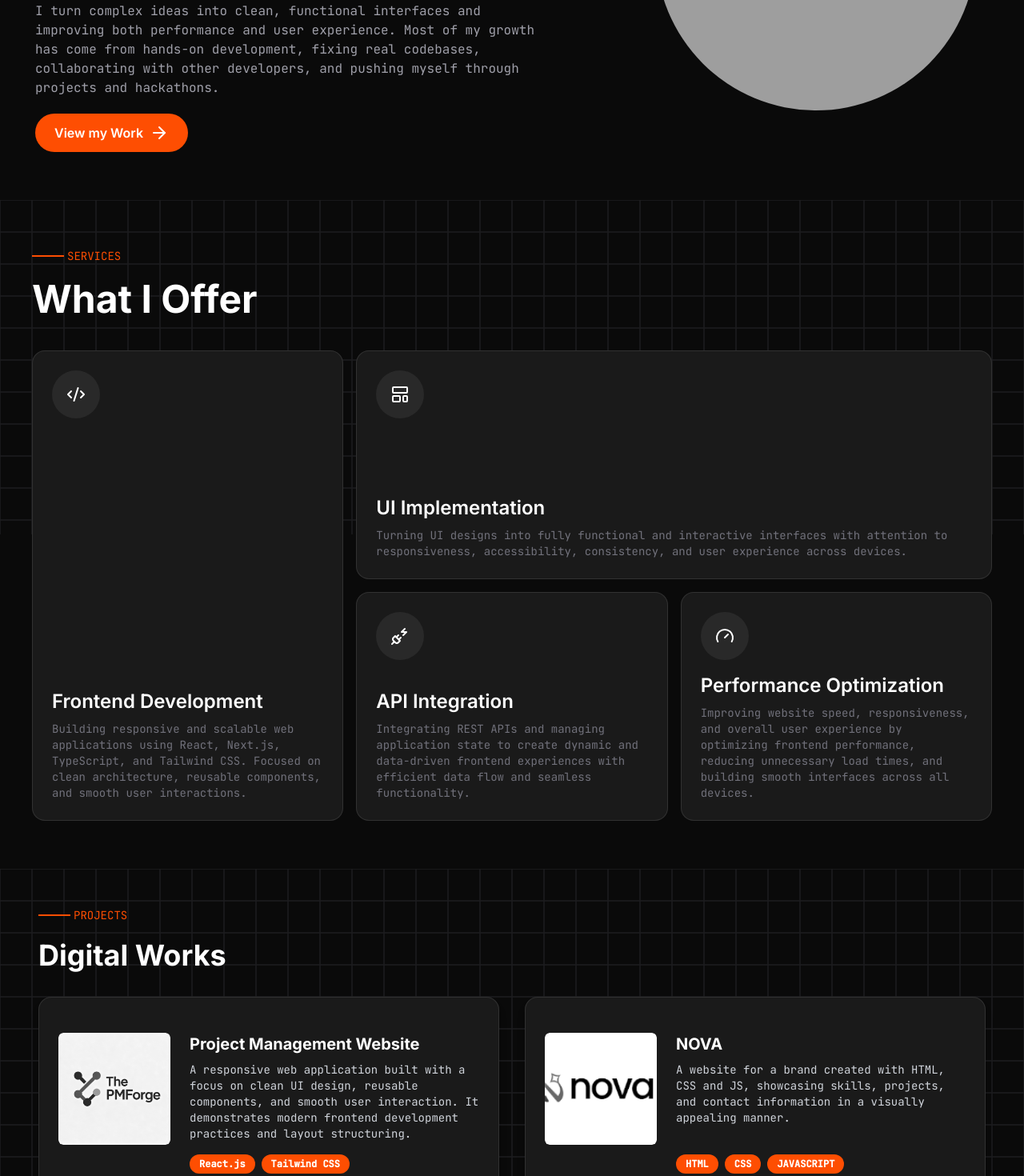
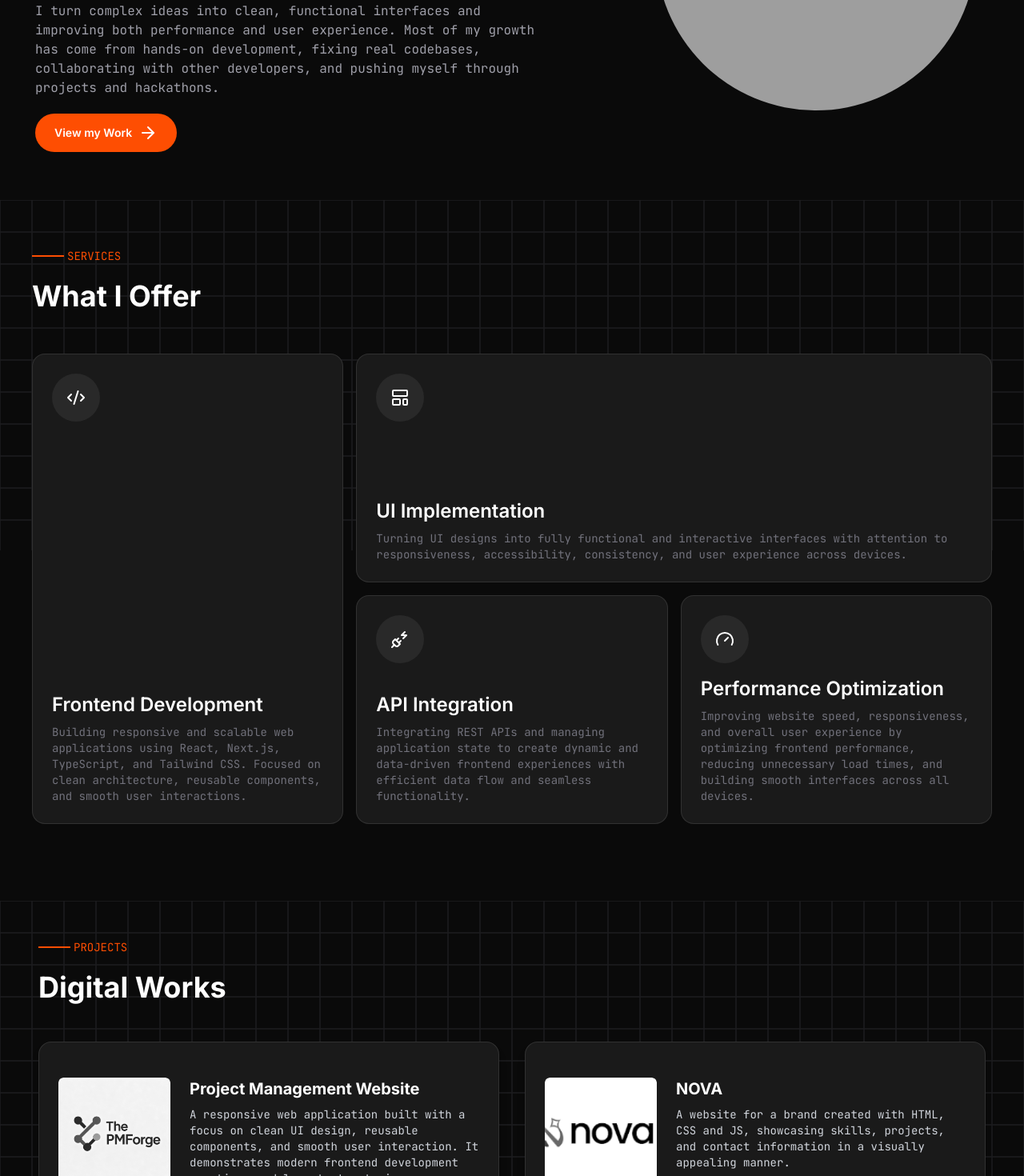
Before and after one commit to FOA-developer/My-Portfolio, a React (Vite) app in the folder frontend/: page / in a window 1280 px wide. Shown: the part 418-1888 px from the top of the page at 80% size. Built offline with nearby package versions, Linux system fonts and the light colour scheme; grey boxes are pictures that could not be loaded.

Commit message:
feat: fixed some major spacing issues

```diff
--- a/frontend/src/Hero.jsx
+++ b/frontend/src/Hero.jsx
@@ -22,8 +22,8 @@ const Hero = () => {
             <div className="flex gap-7 justify-between flex-col-reverse md:flex-row">
               <div className="pt-6 pl-6 md:pl-1 ">
                 <div className="flex items-center gap-1 justify-start">
-                  <div className="w-10 h-[2px] bg-[#FE4E02]"></div>
-                  <p className="text-[#FE4E02] font-mono text-semibold text-sm pb-1">AVAILABLE FOR PROJECTS</p>
+                  <div className="w-8 md:w-10 h-[2px] bg-[#FE4E02]"></div>
+                  <p className="text-[#FE4E02] font-mono text-semibold text-xs md:text-sm pb-1">AVAILABLE FOR PROJECTS</p>
                 </div>
                 <div className="flex flex-col">
                   <SplitText
@@ -54,7 +54,7 @@ const Hero = () => {
                   />
                 </div>
                 <p className="pt-3 text-secondary font-mono w-[90%]">I'm Flourish Agbanoma, a frontend developer building responsive and interactive web applications with React, Next.js and Tailwind CSS. I work with reusable components, API integration, state management, and modern frontend workflows.<br></br><br></br>I turn complex ideas into clean, functional interfaces and improving both performance and user experience. Most of my growth has come from hands-on development, fixing real codebases, collaborating with other developers, and pushing myself through projects and hackathons.</p>
-                <button className="mt-8 md:mt-5 bg-[#FE4E02] text-white  px-6 py-3 flex items-center justify-center gap-2 font-semibold rounded-3xl transition duration-300">View my Work<ArrowRight/></button>
+                <button className="mt-8 md:mt-5 bg-[#FE4E02] text-white  px-6 py-3 flex items-center justify-center gap-2 font-semibold text-sm rounded-3xl transition duration-300">View my Work<ArrowRight/></button>
               </div>
               <div className="rounded-full overflow-hidden w-[300px] h-[300px] md:w-[400px] md:h-[400px] flex-shrink-0 mt-18 ml-6 ">
                 <img src={img} alt="Flourish Agbanoma" className="w-full h-full object-cover object-top"/>
--- a/frontend/src/Projects.jsx
+++ b/frontend/src/Projects.jsx
@@ -30,7 +30,7 @@ const Project = () => {
               <div className="w-8 md:w-10 h-[2px] bg-[#FE4E02]"></div>
               <p className="text-[#FE4E02] font-mono text-semibold text-xs md:text-sm">PROJECTS</p>
             </div>
-            <h2 className="text-white text-3xl md:text-4xl font-bold pt-5">Digital Works</h2>
+            <h2 className="pb-4 text-white text-3xl md:text-4xl font-bold pt-5">Digital Works</h2>
           </div>
           <div  className="grid grid-cols-1 md:grid-cols-2 gap-8 pt-8">
             {projects.map((project, index) => (
--- a/frontend/src/Services.jsx
+++ b/frontend/src/Services.jsx
@@ -48,7 +48,7 @@ const Services = () => {
 
   return (
     <section id="services">
-      <div className="relative w-full pb-15" style={{ backgroundColor: '#0a0a0a' }}>
+      <div className="relative w-full pb-[6rem]" style={{ backgroundColor: '#0a0a0a' }}>
         <div
           className="absolute top-0 left-0 w-full h-1/2 pointer-events-none"
           style={{
@@ -58,10 +58,10 @@ const Services = () => {
         <div className="relative z-10 flex flex-col pt-15 px-10">
           <div>
             <div className="flex items-center gap-1 justify-start ">
-              <div className="w-10 h-[2px] bg-[#FE4E02]"></div>
-              <p className="text-[#FE4E02] font-mono text-semibold text-sm">SERVICES</p>
+              <div className="w-8 md:w-10 h-[2px] bg-[#FE4E02]"></div>
+              <p className="text-[#FE4E02] font-mono text-semibold text-xs md:text-sm">SERVICES</p>
             </div>
-            <h2 className="text-white text-3xl md:text-5xl font-bold pt-5">What I Offer</h2>
+            <h2 className="text-white pb-3 text-3xl md:text-4xl font-bold pt-5">What I Offer</h2>
           </div>
           <div className="grid grid-cols-1 [grid-template-rows:repeat(2,300px)] grid-rows-1 md:grid-cols-2 lg:grid-cols-3 md:grid-rows-2 gap-4 pt-10">
             {services.map((service) => {
```
